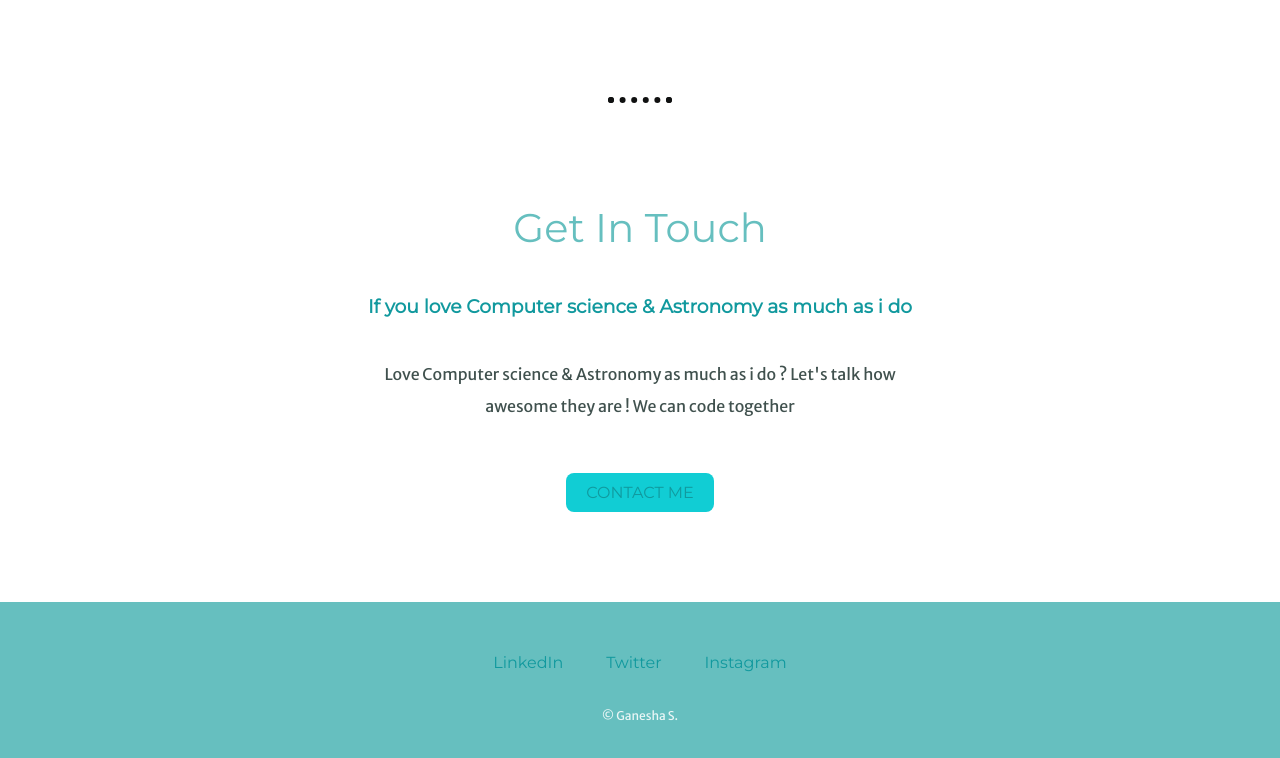
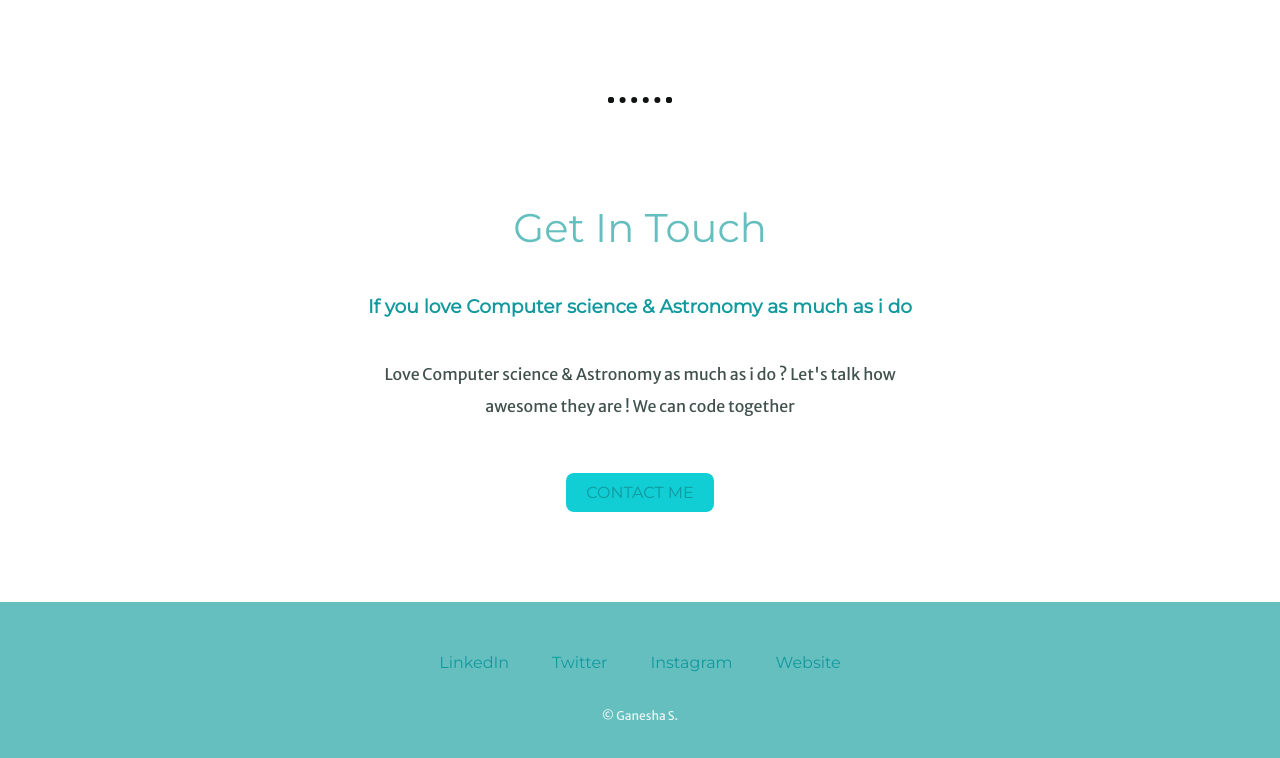
Before and after one commit to Ganesh8897/portfolio, a plain HTML site: page index.html in a window 1280 px wide. Shown: the part 2241-2999 px from the top of the page. Drawn offline with Linux system fonts and the light colour scheme.

Commit message:
Update index.html

```diff
--- a/index.html
+++ b/index.html
@@ -64,7 +64,7 @@
         <a class="footer-link" href="https://www.linkedin.com/in/ganesha-s-a13350204">LinkedIn</a>
         <a class="footer-link" href="https://twitter.com/ganesh_anandam?t=bauJEkclP_o0BOrWIWBpyQ&s=08">Twitter</a>
         <a class="footer-link" href="https://www.instagram.com/ganesh_anandam/?utm_medium=copy_link">Instagram</a>
-
+        <a class="footer-link" href="https://ganesh8897.github.io/portfolio/">Website</a>
         <p class="copy-right">© Ganesha S.</p>
       </div>
 
```
